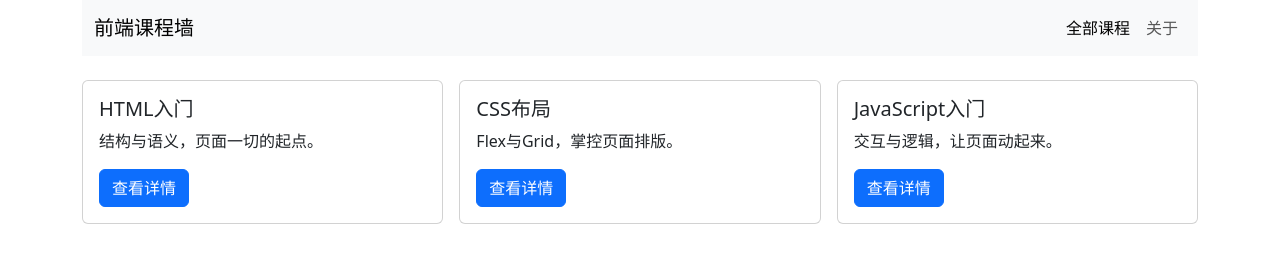
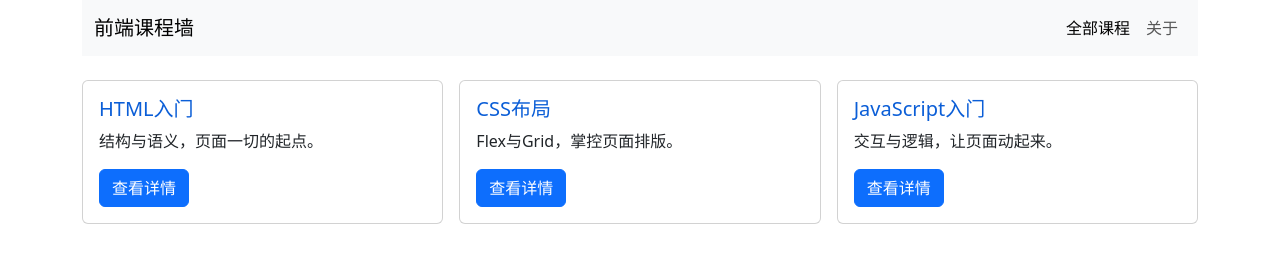
Before and after one commit to XiYuhang-alex/test-three, a plain HTML site: page courses-page/bootstrap.html in a window 1280 px wide. Drawn offline with nearby package versions, Linux system fonts and the light colour scheme.

Commit message:
添加Bootstrap样式覆盖与多端检查

```diff
--- a/courses-page/bootstrap.html
+++ b/courses-page/bootstrap.html
@@ -5,6 +5,7 @@
   	<meta name="viewport" content="width=device-width, initial-scale=1.0">
 	<title>课程展示-Bootstrap版</title>
 	<link href="https://cdn.jsdelivr.net/npm/bootstrap@5.3.0/dist/css/bootstrap.min.css" rel="stylesheet">
+	<link href="css/override.css" rel="stylesheet">
 	</head>
 	<body>
 <div class="container">
--- /dev/null
+++ b/courses-page/css/override.css
@@ -0,0 +1,3 @@
+.card .card-title {
+  color: #0b5ed7;
+}
```
